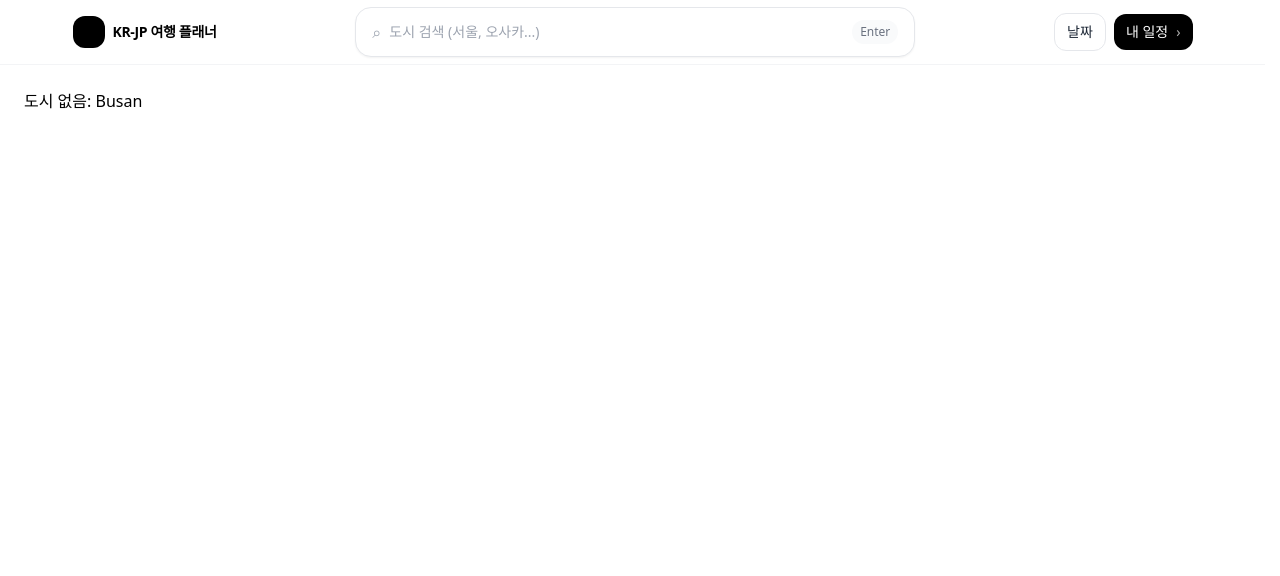
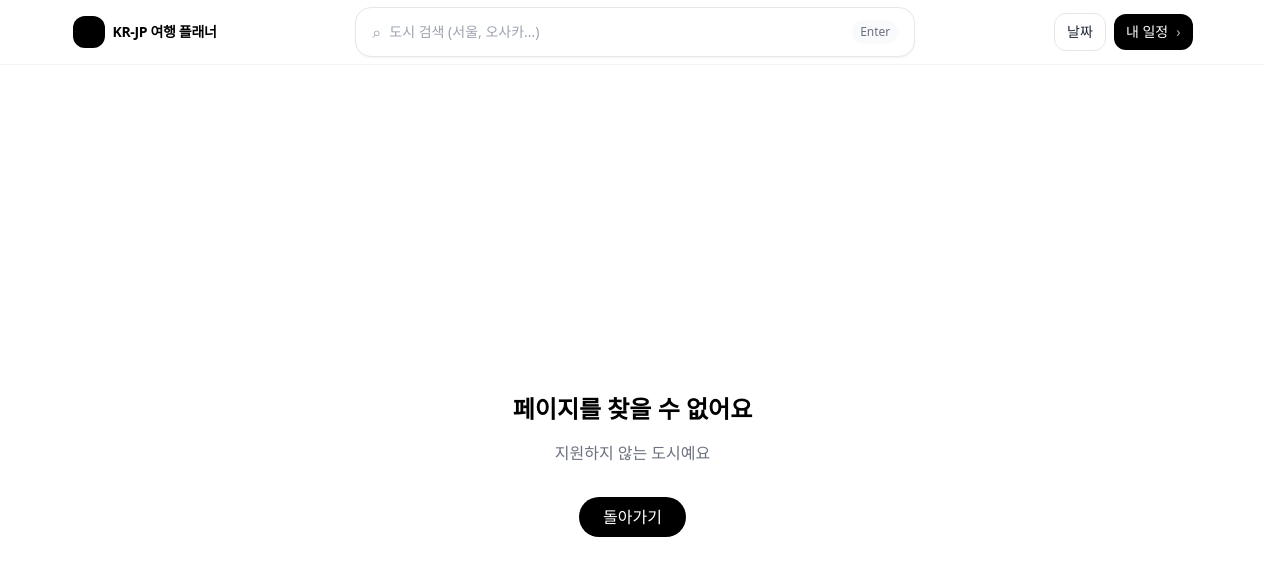
Before and after one commit to hwank1/travel-planner, a React (Vite) app: page /city/Busan in a window 1280 px wide. Shown: the top 576 px of the page. Built offline with nearby package versions, Linux system fonts and the light colour scheme; no server answers.

Commit message:
feat: NotFound 페이지 추가 후 적용

```diff
--- a/src/App.tsx
+++ b/src/App.tsx
@@ -2,6 +2,7 @@ import { BrowserRouter, Routes, Route } from "react-router-dom";
 import HeaderBar from "./shared/Header";
 import HomeCitySections from "./pages/Home/HomePage";
 import CityPage from "./pages/City/CityPage";
+import NotFound from "@/pages/NotFound";
 
 function App() {
   return (
@@ -10,6 +11,7 @@ function App() {
       <Routes>
         <Route path="/" element={<HomeCitySections />} />
         <Route path="/city/:cityId" element={<CityPage />} />
+        <Route path="*" element={<NotFound />} />
       </Routes>
     </BrowserRouter>
   );
--- a/src/pages/City/CityPage.tsx
+++ b/src/pages/City/CityPage.tsx
@@ -4,6 +4,7 @@ import CityHero from "./components/CityHero";
 import ForecastStrip from "./components/ForecastStrip";
 import { useCityWeather } from "@/hooks/useCityWeather";
 import PlaceSection from "./components/PlaceSection";
+import NotFound from "../NotFound";
 export default function CityPage() {
   const { cityId } = useParams();
   const city = CITIES.find((c) => c.id === cityId);
@@ -13,7 +14,7 @@ export default function CityPage() {
     city?.lon,
   );
 
-  if (!city) return <div className="p-6">도시 없음: {cityId}</div>;
+  if (!city) return <NotFound />;
 
   return (
     <main className="mx-auto max-w-7xl px-4 py-8">
--- /dev/null
+++ b/src/pages/NotFound.tsx
@@ -0,0 +1,14 @@
+export default function NotFound() {
+  return (
+    <div className="flex flex-col items-center justify-center h-screen gap-4">
+      <h1 className="text-2xl font-bold">페이지를 찾을 수 없어요</h1>
+      <p className="text-gray-500">지원하지 않는 도시예요</p>
+      <button
+        onClick={() => window.history.back()}
+        className="mt-4 px-6 py-2 bg-black text-white rounded-full"
+      >
+        돌아가기
+      </button>
+    </div>
+  );
+}
```
